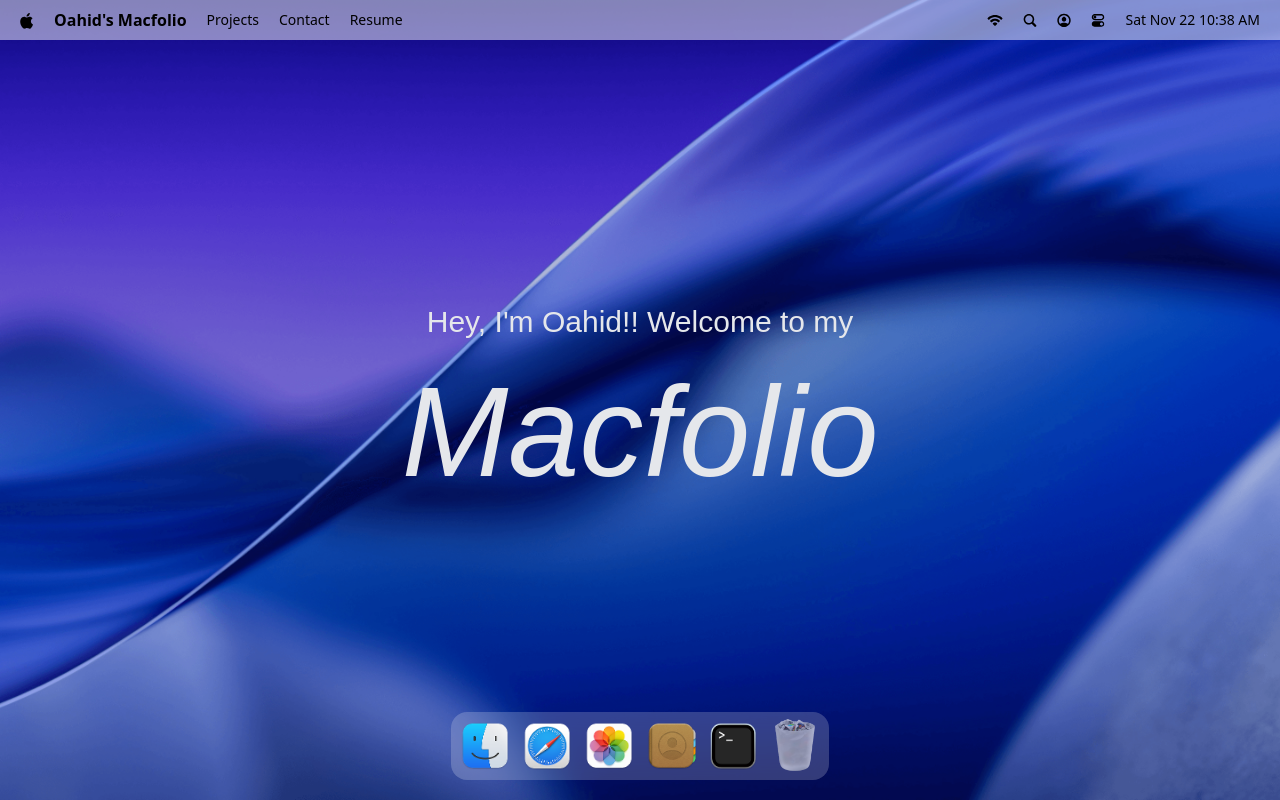
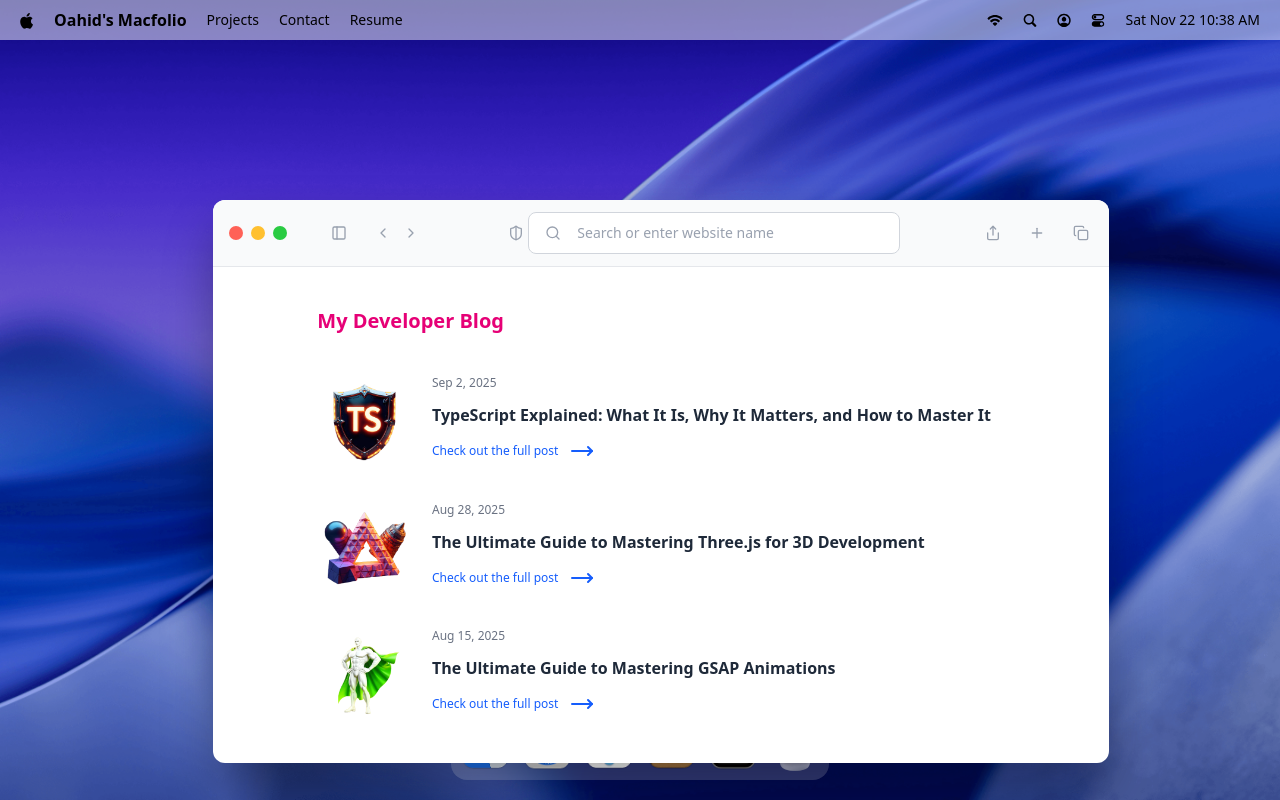
Before and after one commit to OahidZihad/oahid-zihad-macos-portfolio, a React (Vite) app: page / in a window 1280 px wide. Both pictures are taken after a click on the button 547 px from the left and 746 px from the top of the page. Built offline with nearby package versions, Linux system fonts and the light colour scheme; a web font is replaced by a local one.

Commit message:
safari done

```diff
--- a/src/App.tsx
+++ b/src/App.tsx
@@ -4,6 +4,7 @@ import Dock from "./components/Dock";
 import { Draggable } from "gsap/Draggable";
 import gsap from "gsap";
 import Terminal from "./windows/Terminal";
+import Safari from "./windows/Safari";
 
 gsap.registerPlugin(Draggable);
 
@@ -14,6 +15,7 @@ export default function App() {
       <Welcome />
       <Dock />
       <Terminal />
+      <Safari />
     </main>
   );
 }
--- /dev/null
+++ b/src/windows/Safari.tsx
@@ -0,0 +1,76 @@
+import {
+  ChevronLeft,
+  ChevronRight,
+  Copy,
+  MoveRight,
+  PanelLeft,
+  Plus,
+  Search,
+  Share,
+  ShieldHalf,
+} from "lucide-react";
+import WindowControlls from "../components/WindowControlls";
+import WindowWrapper from "../hoc/WindowWrapper";
+import { blogPosts } from "../constants";
+
+const Safari = () => {
+  return (
+    <>
+      <div id="window-header">
+        <WindowControlls target="safari" />
+
+        <PanelLeft className="ml-10 icon" />
+
+        <div className="flex items-center gap-1 ml-5">
+          <ChevronLeft className="icon" />
+          <ChevronRight className="icon" />
+        </div>
+
+        <div className="flex-1 flex-center ga-3">
+          <ShieldHalf className="icon" />
+
+          <div className="search">
+            <Search className="icon" />
+
+            <input
+              type="text"
+              placeholder="Search or enter website name"
+              className="flex-1"
+            />
+          </div>
+        </div>
+
+        <div className="flex items-center gap-5">
+          <Share className="icon" />
+          <Plus className="icon" />
+          <Copy className="icon" />
+        </div>
+      </div>
+
+      <div className="blog">
+        <h2>My Developer Blog</h2>
+
+        <div className="space-y-8">
+          {blogPosts.map((post) => (
+            <div key={post.id} className="blog-post">
+              <div className="col-span-2">
+                <img src={post.image} alt={post.title} />
+              </div>
+
+              <div className="content">
+                <p>{post.date}</p>
+                <h3>{post.title}</h3>
+                <a href={post.link} target="_blank" rel="noopener noreferrer">
+                  Check out the full post <MoveRight className="icon-hover" />
+                </a>
+              </div>
+            </div>
+          ))}
+        </div>
+      </div>
+    </>
+  );
+};
+
+const SafariWindow = WindowWrapper(Safari, "safari");
+export default SafariWindow;
```
